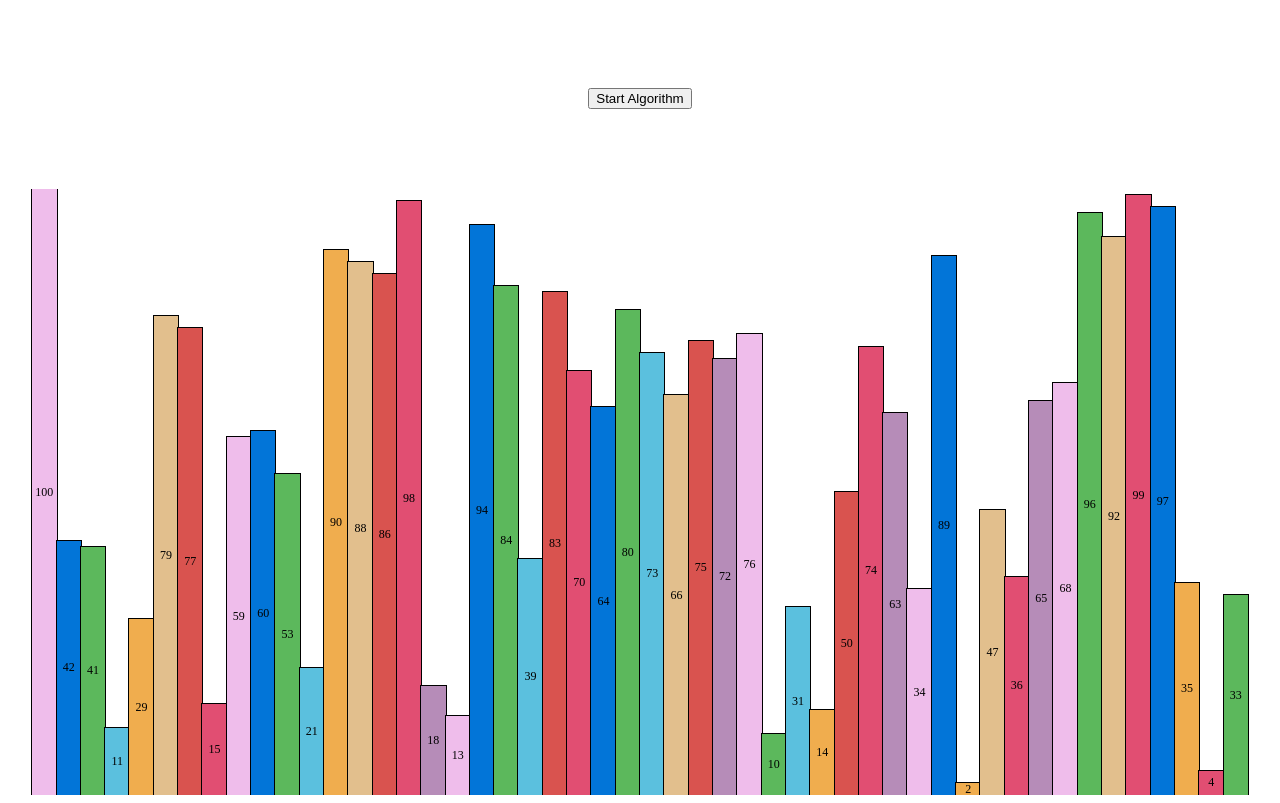
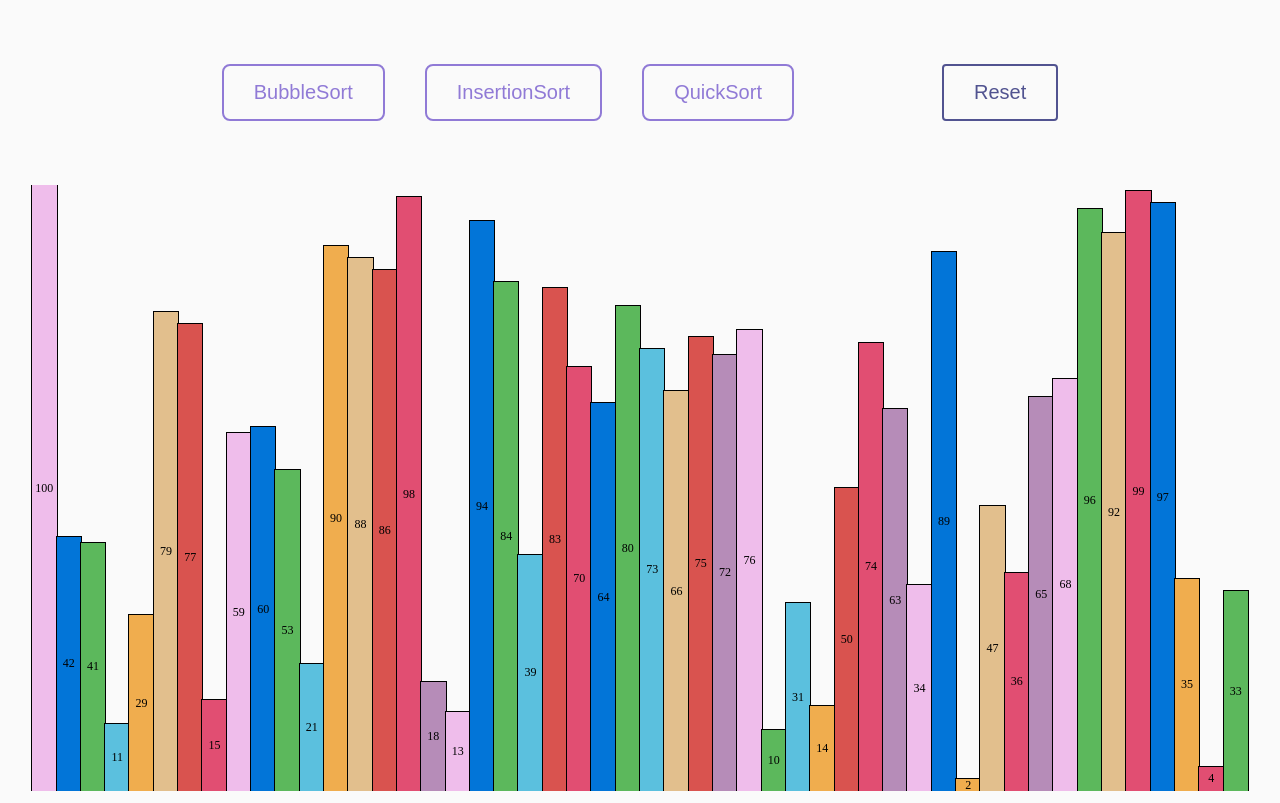
Before and after one commit to james-teng-0/sorting-algo-visualizer, a React (Create React App) app: page / in a window 1280 px wide. Built offline with nearby package versions, Linux system fonts and the light colour scheme.

Commit message:
fix styling, add reset button and tune colours

```diff
--- a/public/index.html
+++ b/public/index.html
@@ -26,7 +26,7 @@
     -->
     <title>Algos are cool</title>
   </head>
-  <body>
+  <body style="background-color: #fafafa; margin: 0; padding: 0; border: 0; overflow: hidden;">
     <noscript>You need to enable JavaScript to run this app.</noscript>
     <div id="root"></div>
     <!--
--- a/src/App.js
+++ b/src/App.js
@@ -1,7 +1,6 @@
 import React, { useState } from 'react';
 import { Dashboard } from './components/Dashboard';
 import { Visualizer } from './components/Visualizer';
-
 
 export const App = () => {
     const colours = ["#EFBDEB", "#0275d8", "#5cb85c", "#5bc0de", "#f0ad4e", "#E2BF8D", "#d9534f", "#E14E72", "#B68CB8"]
@@ -22,7 +21,7 @@ export const App = () => {
     console.log(arr)
     return (
         <>
-            <Dashboard arr={arr} setArr={setArr} />
+            <Dashboard arr={arr} setArr={setArr} initialState={initial_array}/>
             <Visualizer arr={arr} setArr={setArr} />
         </>
     )
--- a/src/components/Dashboard.js
+++ b/src/components/Dashboard.js
@@ -1,4 +1,8 @@
 import styled from 'styled-components';
+import {disableButtons, enableButtons} from './algorithms/Helpers'
+import {BubbleSort} from './algorithms/BubbleSort'
+import {InsertionSort} from './algorithms/InsertionSort'
+import {QuickSort} from './algorithms/QuickSort'
 
 const DashboardWrapper = styled.div`
     display: flex;
@@ -6,33 +10,37 @@ const DashboardWrapper = styled.div`
 `
 
 const Button = styled.button`
-    margin-top: 10vh;
-    margin-bottom: 10vh;
+    margin: ${props => props.reset ? "0 20px 0 10%" : "0 20px 0 20px"};
+    padding: 15px 30px 15px 30px;
+    background: none;
+
+    cursor: pointer;
+    font-size: 20px;
+    color: ${props => props.reset ? "#515390" : "#907AD6"};
+    border: 2px ${props => props.reset ? "#515390" : "#907AD6"} solid;
+    border-radius: ${props => props.reset ? "4px" : "8px"};
+
+    margin-top: 8vh;
+    margin-bottom: 8vh;
+    :disabled {
+        cursor: default;
+    }
 `
-
-const sleep = (time) => {
-    return new Promise((resolve) => setTimeout(resolve, time))
-}
-
-const Bubblesort = async (arr, setArr) => {
-    for (let i = 0; i < arr.length; i++) {
-        for (let j = 0; j < (arr.length - i - 1); j++) {
-            if (arr[j][0] > arr[j + 1][0]) {
-                let temp = arr[j];
-                arr[j] = arr[j + 1];
-                arr[j + 1] = temp;
-                setArr([...arr]);
-                await sleep(1)
-            };
-        }
-    }
-    console.log('sorted')
-}
 
 export const Dashboard = (props) => {
     return (
         <DashboardWrapper>
-            <Button onClick={() => Bubblesort(props.arr, props.setArr)}>Start Algorithm</Button>
+            <Button id="bubblesort-btn" onClick={() => BubbleSort(props.arr, props.setArr)}>BubbleSort</Button>
+            <Button id="insertionsort-btn" onClick={() => InsertionSort(props.arr, props.setArr)}>InsertionSort</Button>
+            <Button id="quicksort-btn" onClick={() => QuickSort(props.arr, props.setArr, 0, props.arr.length -1)}>QuickSort</Button>
+            <Button reset id="reset-btn" onClick={() => Reset(props.setArr, props.initialState)}>Reset</Button>
         </DashboardWrapper>
     )
 }
+
+//HELPER FUNCTIONS
+export const Reset = (setArr, initialState) => {
+    disableButtons()
+    setArr([...initialState])
+    enableButtons()
+}
--- /dev/null
+++ b/src/components/algorithms/BubbleSort.js
@@ -0,0 +1,16 @@
+import {sleep, swap, disableButtons, enableButtons} from './Helpers'
+
+export const BubbleSort = async (arr, setArr) => {
+    disableButtons()
+
+    for (let i = 0; i < arr.length; i++) {
+        for (let j = 0; j < (arr.length - i - 1); j++) {
+            if (arr[j][0] > arr[j + 1][0]) {
+                swap(arr, j, j + 1)
+                setArr([...arr]);
+                await sleep(0.1)
+            };
+        }
+    }
+    enableButtons()
+}
--- /dev/null
+++ b/src/components/algorithms/Helpers.js
@@ -0,0 +1,23 @@
+export const sleep = (time) => {
+    return new Promise( resolve => setTimeout(resolve, time))
+}
+
+export const swap = (arr, i, j) => {
+    let temp = arr[i];
+    arr[i] = arr[j];
+    arr[j] = temp;
+}
+
+export const disableButtons = () => {
+    document.getElementById("bubblesort-btn").disabled = true;
+    document.getElementById("insertionsort-btn").disabled = true;
+    document.getElementById("quicksort-btn").disabled = true;
+    document.getElementById("reset-btn").disabled = true;
+}
+
+export const enableButtons = () => {
+    document.getElementById("bubblesort-btn").disabled = false;
+    document.getElementById("insertionsort-btn").disabled = false;
+    document.getElementById("quicksort-btn").disabled = false;
+    document.getElementById("reset-btn").disabled = false;
+}
--- /dev/null
+++ b/src/components/algorithms/InsertionSort.js
@@ -0,0 +1,19 @@
+import {disableButtons, enableButtons} from './Helpers'
+
+export const InsertionSort = async (arr, setArr) => {
+    disableButtons()
+
+    for (let i = 1; i < arr.length; i++) {
+
+        let current = arr[i];
+        let j = i - 1;
+        while ((j >= 0) && (arr[j][0] > current[0])) {
+            arr[j + 1] = arr[j];
+            j--;
+            setArr([...arr]);
+        }
+        arr[j + 1] = current;
+        setArr([...arr]);
+    }
+    enableButtons()
+}
--- /dev/null
+++ b/src/components/algorithms/QuickSort.js
@@ -0,0 +1,52 @@
+import {swap} from './Helpers'
+
+/* This function takes last element as pivot, places
+   the pivot element at its correct position in sorted
+   array, and places all smaller (smaller than pivot)
+   to left of pivot and all greater elements to right
+   of pivot */
+const partition = (arr, setArr, low, high) => {
+
+    // pivot
+    let pivot = arr[high];
+
+    // Index of smaller element and
+    // indicates the right position
+    // of pivot found so far
+    let i = (low - 1);
+
+    for (let j = low; j <= high - 1; j++) {
+
+        // If current element is smaller
+        // than the pivot
+        if (arr[j][0] < pivot[0]) {
+
+            // Increment index of
+            // smaller element
+            i++;
+            swap(arr, i, j);
+            setArr([...arr]);
+        }
+    }
+    swap(arr, i + 1, high);
+    setArr([...arr]);
+    return (i + 1);
+}
+
+/* The main function that implements QuickSort
+          arr[] --> Array to be sorted,
+          low --> Starting index,
+          high --> Ending index
+ */
+export const QuickSort = (arr, setArr, low, high) => {
+    if (low < high) {
+        // pi is partitioning index, arr[p]
+        // is now at right place
+        let pi = partition(arr, setArr, low, high);
+
+        // Separately sort elements before
+        // partition and after partition
+        QuickSort(arr, setArr, low, pi - 1);
+        QuickSort(arr, setArr, pi + 1, high);
+    }
+}
--- a/src/index.js
+++ b/src/index.js
@@ -1,7 +1,6 @@
 import React from 'react';
 import ReactDOM from 'react-dom';
 import {App} from './App';
-
 
 ReactDOM.render(
   <React.StrictMode>
```
